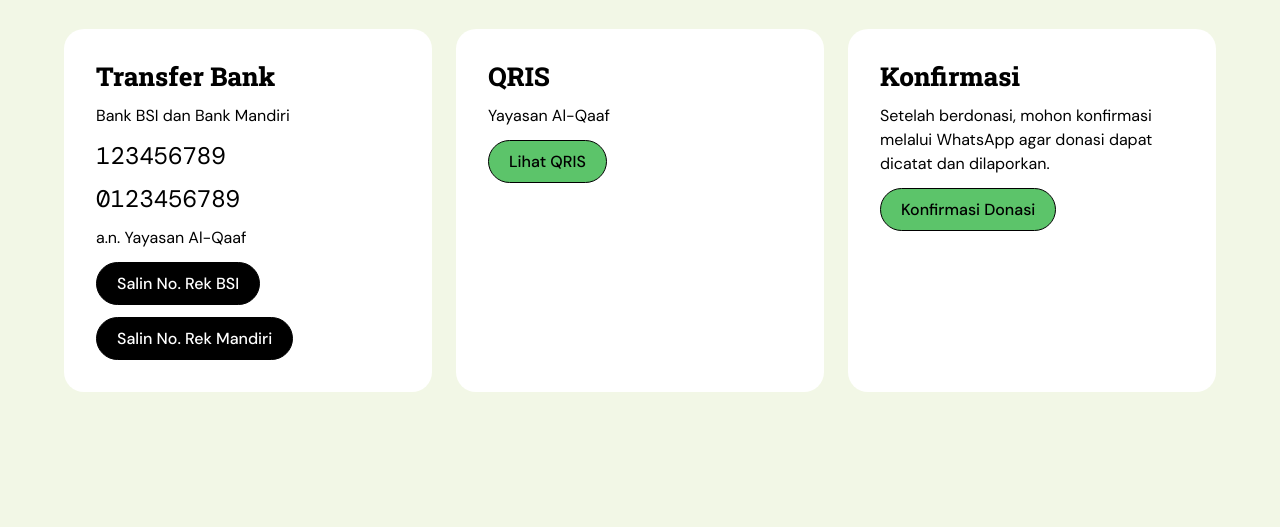
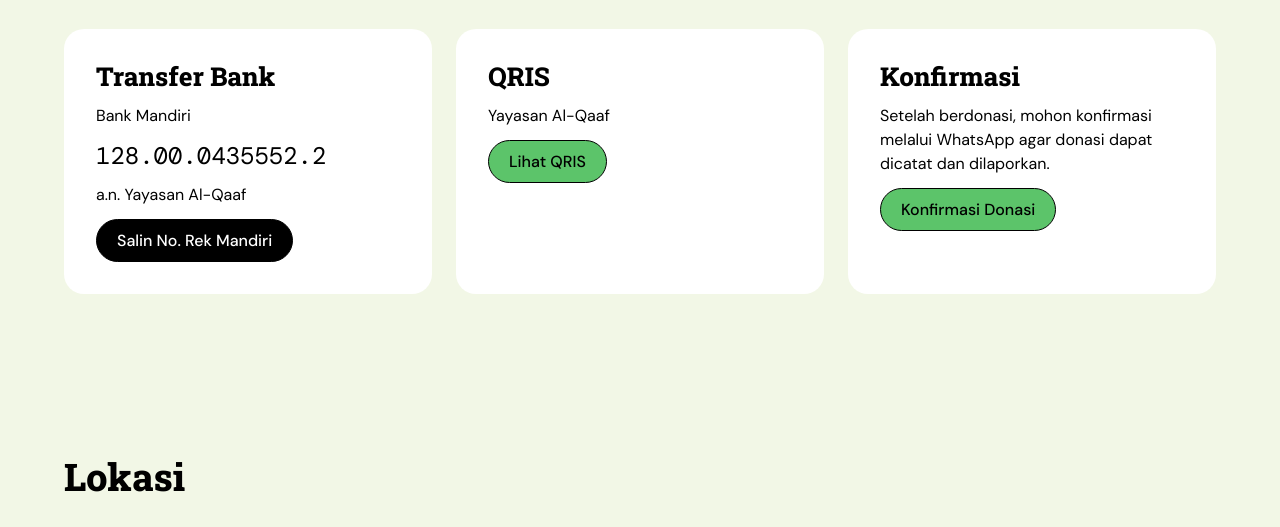
Before and after one commit to MidoriSmileykity/yayasan.al-qaaf, a plain HTML site: page index.html in a window 1280 px wide. Shown: the part 2058-2585 px from the top of the page. Drawn offline with nearby package versions, Linux system fonts and the light colour scheme; no server answers.

Commit message:
Update index.html
sembunyikan BSI dan tampilkan Mandiri

```diff
--- a/index.html
+++ b/index.html
@@ -124,12 +124,12 @@
   <div class="grid">
     <div class="card">
      <h3>Transfer Bank</h3>
-     <p>Bank BSI dan Bank Mandiri</p>
-     <p class="rek">123456789</p>
-     <p class="rek">0123456789</p>
+     <p>Bank Mandiri</p>
+     <!-- <p class="rek">123456789</p> -->
+     <p class="rek">128.00.0435552.2</p>
      <p>a.n. Yayasan Al-Qaaf</p>
-      <button class="btn btn-black btn-sm copy-btn" data-copy="123456789">Salin No. Rek BSI</button>
-      <button class="btn btn-black btn-sm copy-btn" data-copy="0123456789">Salin No. Rek Mandiri</button></div>
+      <!--- <button class="btn btn-black btn-sm copy-btn" data-copy="123456789">Salin No. Rek BSI</button> -->
+      <button class="btn btn-black btn-sm copy-btn" data-copy="1280004355522">Salin No. Rek Mandiri</button></div>
 
      <div class="card">
      <h3>QRIS</h3>
```
